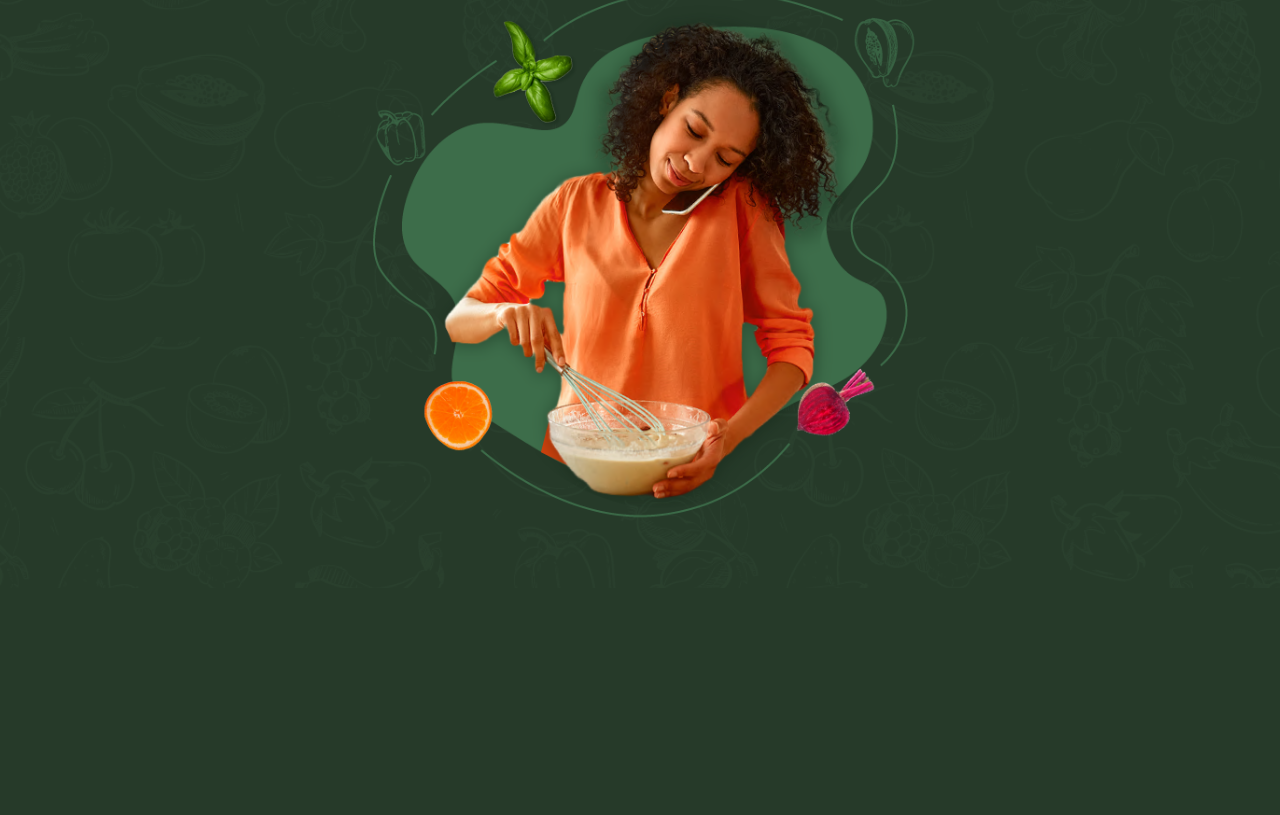
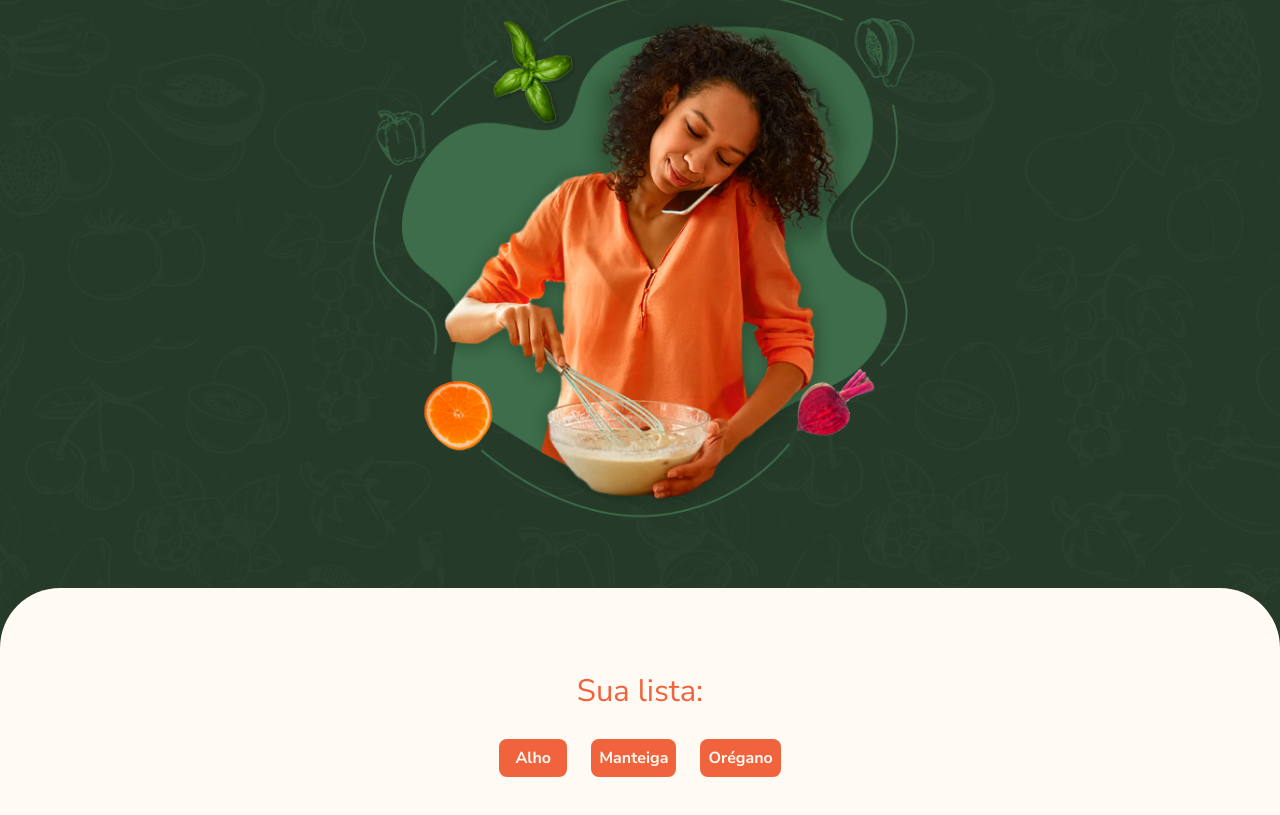
Before and after one commit to DevDanielPorto/cookin-up, a Vue app: page / in a window 1280 px wide. Shown: the part 411-1226 px from the top of the page. Before the commit the page ends 999 px from the top, so only its background shows below. Built offline with nearby package versions, Linux system fonts and the light colour scheme.

Commit message:
01 - Entendendo componentes - Repetindo itens com v-for

```diff
--- a/src/App.vue
+++ b/src/App.vue
@@ -1,14 +1,16 @@
     <script lang="ts">
       import Banner from './components/Banner.vue';
+      import ConteudoPrincipal from './components/ConteudoPrincipal.vue';
 
       export default {
-        components: { Banner }
+        components: { Banner,ConteudoPrincipal }
       }
     </script>
 
-    <template>
-      <Banner />
-    </template>
+  <template>
+    <Banner />
+    <ConteudoPrincipal />
+  </template>
 
 
 <style scoped>
--- /dev/null
+++ b/src/components/ConteudoPrincipal.vue
@@ -0,0 +1,91 @@
+<script lang="ts">
+export default {
+  data(){
+    return {
+      ingredientes: ['Alho', 'Manteiga', 'Orégano']
+    }
+  }
+}
+</script>
+
+<template>
+  <main class="conteudo-principal">
+    <section>
+      <span class="subtitulo-lg sua-lista-texto">
+        Sua lista:
+      </span>
+
+      <ul class="ingredientes-sua-lista">
+        <li v-for="ingrediente in ingredientes" class="ingrediente">
+          {{ingrediente}}
+        </li>
+      </ul>
+    </section>
+  </main>
+</template>
+
+
+<style scoped>
+.conteudo-principal {
+  padding: 6.5rem 7.5rem;
+  border-radius: 3.75rem 3.75rem 0rem 0rem;
+  background: var(--creme, #FFFAF3);
+  color: var(--cinza, #444);
+
+  display: flex;
+  flex-direction: column;
+  align-items: center;
+  gap: 5rem;
+}
+
+.sua-lista-texto {
+  color: var(--coral, #F0633C);
+  display: block;
+  text-align: center;
+  margin-bottom: 1.5rem;
+}
+
+.ingredientes-sua-lista {
+  display: flex;
+  justify-content: center;
+  gap: 1rem 1.5rem;
+  flex-wrap: wrap;
+}
+
+.ingrediente {
+  display: inline-block;
+  border-radius: 0.5rem;
+  min-width: 4.25rem;
+  padding: 0.5rem;
+  text-align: center;
+    transition: 0.2s;
+    color: var(--creme, #FFFAF3);
+  background: var(--coral, #F0633C);
+  font-weight: 700;
+}
+
+.lista-vazia {
+  display: flex;
+  justify-content: center;
+  align-items: center;
+  flex-wrap: wrap;
+  gap: 0.25rem;
+
+  color: var(--coral, #F0633C);
+  text-align: center;
+}
+
+@media only screen and (max-width: 1300px) {
+  .conteudo-principal {
+    padding: 5rem 3.75rem;
+    gap: 3.5rem;
+  }
+}
+
+@media only screen and (max-width: 767px) {
+  .conteudo-principal {
+    padding: 4rem 1.5rem;
+    gap: 4rem;
+  }
+}
+</style>
```
